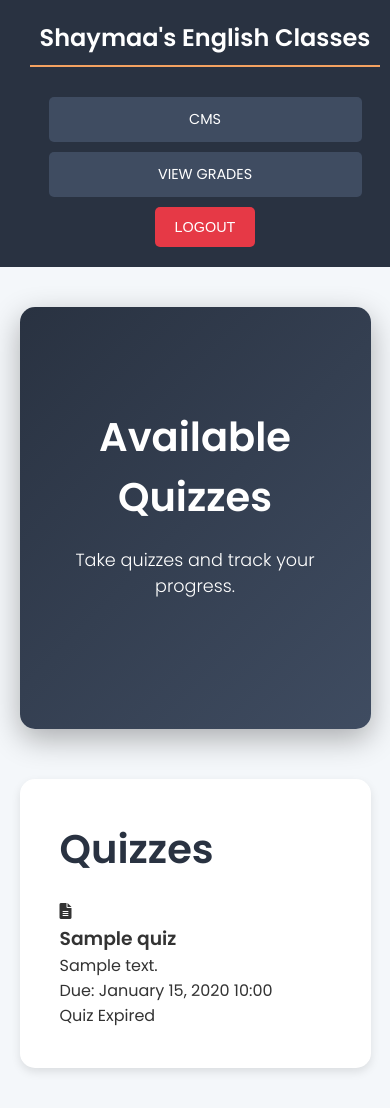
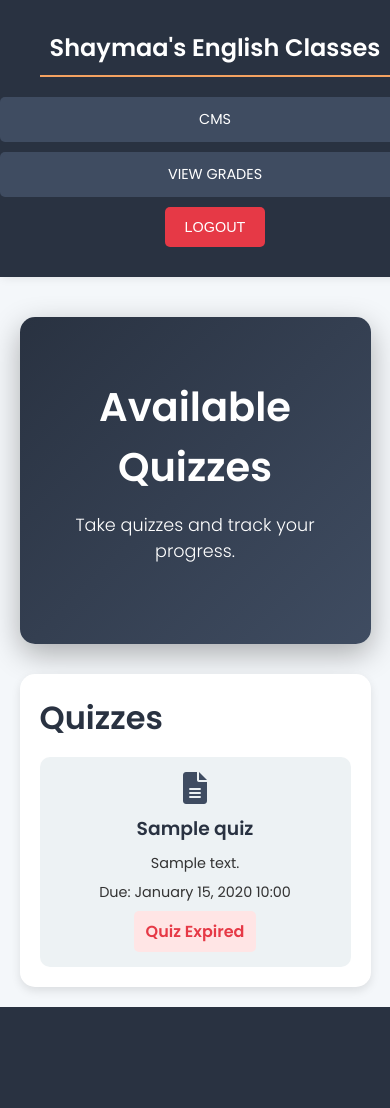
Before and after one commit to mohamed3610/Classroom, a Django app: template Classroom/cms/templates/cms/quizzes_page.html in a window 390 px wide. After the commit the page ends 1007 px from the top, so only its background shows below. Run offline with Django 5.2, Linux system fonts and the light colour scheme; the template is opened without the code that fills it: values that come from a table or form of the project are taken from there, others are empty; tables that the repository leaves empty hold one stand-in row (values such as "Sample post").

Commit message:
rhwkej.lw

```diff
--- a/Classroom/cms/templates/cms/quizzes_page.html
+++ b/Classroom/cms/templates/cms/quizzes_page.html
@@ -16,6 +16,7 @@
       color: #333;
       overflow-x: hidden;
       display: flex;
+      flex-direction: column; /* Stack sidebar and main content vertically on mobile */
     }
 
     h1, h2, h3, p {
@@ -26,27 +27,24 @@
       width: 90%;
       max-width: 1200px;
       margin: 0 auto;
-      padding: 40px 0;
+      padding: 20px 0; /* Reduced padding for mobile */
     }
 
     /* Sidebar Styles */
     .sidebar {
-      width: 250px;
+      width: 100%; /* Full width on mobile */
       background-color: #293241;
       color: #fff;
       padding: 20px;
-      height: 100vh;
-      position: fixed;
-      top: 0;
-      left: 0;
       box-shadow: 2px 0 10px rgba(0, 0, 0, 0.1);
       display: flex;
       flex-direction: column;
       align-items: center;
+      position: static; /* Remove fixed positioning on mobile */
     }
 
     .sidebar-content {
-      flex-grow: 0.9; /* Push the logout button to the bottom */
+      flex-grow: 0.9;
       width: 100%;
       display: flex;
       flex-direction: column;
@@ -56,7 +54,7 @@
     .sidebar-title {
       font-size: 1.5rem;
       font-weight: 600;
-      margin-bottom: 30px;
+      margin-bottom: 20px; /* Reduced margin for mobile */
       text-align: center;
       padding: 10px;
       border-bottom: 2px solid #f4a261;
@@ -80,14 +78,14 @@
     }
 
     .sidebar .cta-button[type="submit"] {
-      background-color: #e63946; /* Red color for logout button */
+      background-color: #e63946;
       border: none;
       width: 100%;
       cursor: pointer;
     }
 
     .sidebar .cta-button[type="submit"]:hover {
-      background-color: #d62828; /* Darker red on hover */
+      background-color: #d62828;
       transform: translateY(-3px);
     }
 
@@ -104,80 +102,105 @@
       justify-content: center;
       background: linear-gradient(135deg, #293241, #3f4c61);
       color: #fff;
-      padding: 100px 20px;
+      padding: 60px 20px; /* Reduced padding for mobile */
       border-radius: 15px;
       box-shadow: 0 10px 30px rgba(0, 0, 0, 0.3);
       text-align: center;
       opacity: 0;
       animation: fadeIn 1.5s forwards;
-      margin-left: 270px; /* Adjust for sidebar width */
+      margin-left: 0; /* Remove margin for mobile */
+      margin-top: 20px; /* Add margin for spacing */
     }
 
     .hero-text h1 {
-      font-size: 3.5rem;
-      margin-bottom: 20px;
+      font-size: 2.5rem; /* Smaller font size for mobile */
+      margin-bottom: 15px; /* Reduced margin for mobile */
       font-weight: 600;
     }
 
     .hero-text p {
-      font-size: 1.3rem;
-      margin-bottom: 30px;
+      font-size: 1.1rem; /* Smaller font size for mobile */
+      margin-bottom: 20px; /* Reduced margin for mobile */
       font-weight: 300;
     }
 
-    /* Grades Table Section */
+    /* Expired Quiz Styles */
+    .expired {
+      color: #e63946;
+      font-weight: 600;
+      padding: 8px 12px;
+      border-radius: 5px;
+      background-color: #ffe5e5;
+    }
+
+    /* Course Content Section */
     .course-content {
       background-color: #fff;
-      padding: 40px;
+      padding: 20px; /* Reduced padding for mobile */
       border-radius: 15px;
-      margin-top: 50px;
+      margin-top: 30px; /* Reduced margin for mobile */
       box-shadow: 0 4px 10px rgba(0, 0, 0, 0.1);
       opacity: 0;
       animation: fadeIn 1.5s 0.5s forwards;
-      margin-left: 270px; /* Adjust for sidebar width */
+      margin-left: 0; /* Remove margin for mobile */
     }
 
     .course-content h2 {
-      font-size: 2.5rem;
-      margin-bottom: 20px;
+      font-size: 2rem; /* Smaller font size for mobile */
+      margin-bottom: 15px; /* Reduced margin for mobile */
       color: #293241;
       font-weight: 600;
     }
 
-    .grades-table {
-      width: 100%;
-      border-collapse: collapse;
-      margin-top: 20px;
+    .course-list {
+      display: grid;
+      grid-template-columns: repeat(auto-fit, minmax(250px, 1fr));
+      gap: 15px; /* Reduced gap for mobile */
     }
 
-    .grades-table th,
-    .grades-table td {
-      padding: 12px;
-      text-align: left;
-      border-bottom: 1px solid #ddd;
+    .course-item {
+      background-color: #edf2f4;
+      padding: 15px; /* Reduced padding for mobile */
+      border-radius: 10px;
+      font-size: 1rem; /* Smaller font size for mobile */
+      text-align: center;
+      transition: background-color 0.3s ease, transform 0.3s ease;
+      display: flex;
+      flex-direction: column;
+      align-items: center;
+      justify-content: center;
     }
 
-    .grades-table th {
-      background-color: #f4a261;
-      color: #fff;
-      font-weight: 600;
+    .course-item h3 {
+      margin-bottom: 10px;
+      color: #293241;
     }
 
-    .grades-table tr:hover {
-      background-color: #f1faee;
+    .course-item p {
+      font-size: 0.9rem;
+      margin-bottom: 8px;
     }
 
-    /* Responsive Table */
-    @media (max-width: 768px) {
-      .grades-table {
-        display: block;
-        overflow-x: auto;
-      }
+    .course-item a {
+      color: #293241;
+      text-decoration: none;
+      font-weight: 500;
+      transition: color 0.3s ease;
+    }
 
-      .grades-table th,
-      .grades-table td {
-        white-space: nowrap;
-      }
+    .course-item a:hover {
+      color: #f4a261;
+    }
+
+    .course-item:hover {
+      background-color: #f1faee;
+      transform: translateY(-5px);
+    }
+
+    .course-item i {
+      font-size: 2rem;
+      margin-bottom: 10px;
+      color: #3f4c61;
     }
 
     /* Animations */
@@ -191,35 +214,49 @@
       100% { opacity: 1; transform: translateX(0); }
     }
 
-    /* Media Queries */
-    @media (max-width: 768px) {
+    /* Media Queries for Larger Screens */
+    @media (min-width: 768px) {
       body {
-        flex-direction: column;
+        flex-direction: row; /* Sidebar and main content side by side on larger screens */
       }
 
       .sidebar {
-        width: 100%;
-        height: auto;
-        position: static;
-        padding: 10px;
-        box-shadow: none;
-      }
-
-      .sidebar .cta-button {
-        width: 70%;
+        width: 250px; /* Fixed width for sidebar on larger screens */
+        height: 100vh; /* Full height */
+        position: fixed; /* Fixed positioning */
+        top: 0;
+        left: 0;
       }
 
       .hero, .course-content {
-        margin-left: 0;
+        margin-left: 270px; /* Adjust for sidebar width */
+      }
+
+      .hero {
+        padding: 100px 20px; /* Restore padding for larger screens */
       }
 
       .hero-text h1 {
-        font-size: 2.5rem;
+        font-size: 3.5rem; /* Restore font size for larger screens */
       }
 
       .hero-text p {
-        font-size: 1.1rem;
+        font-size: 1.3rem; /* Restore font size for larger screens */
       }
+
+      .course-content {
+        padding: 40px; /* Restore padding for larger screens */
+        margin-top: 50px; /* Restore margin for larger screens */
+      }
+
+      .course-content h2 {
+        font-size: 2.5rem; /* Restore font size for larger screens */
+      }
+      .sidebar .cta-button {
+      display: block;
+      width: 70%;
+
+    }
     }
   </style>
 </head>
```
